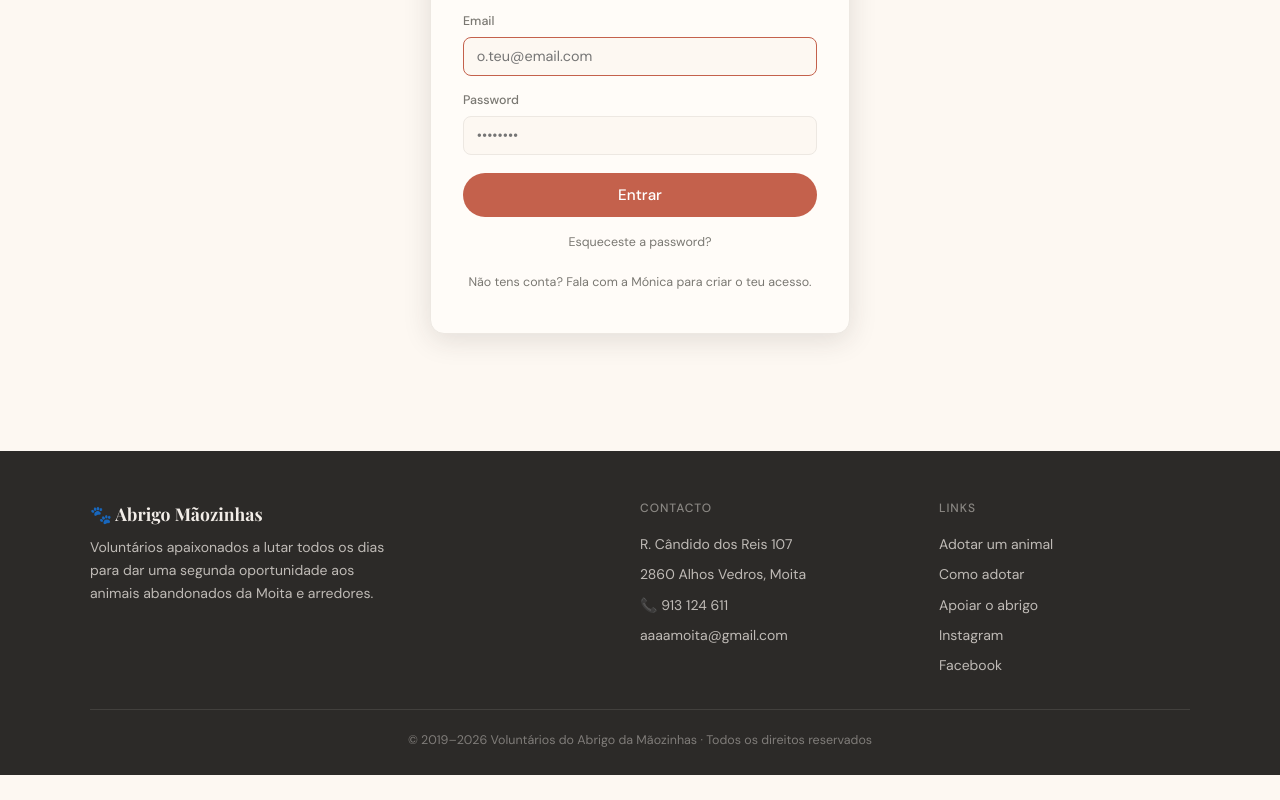
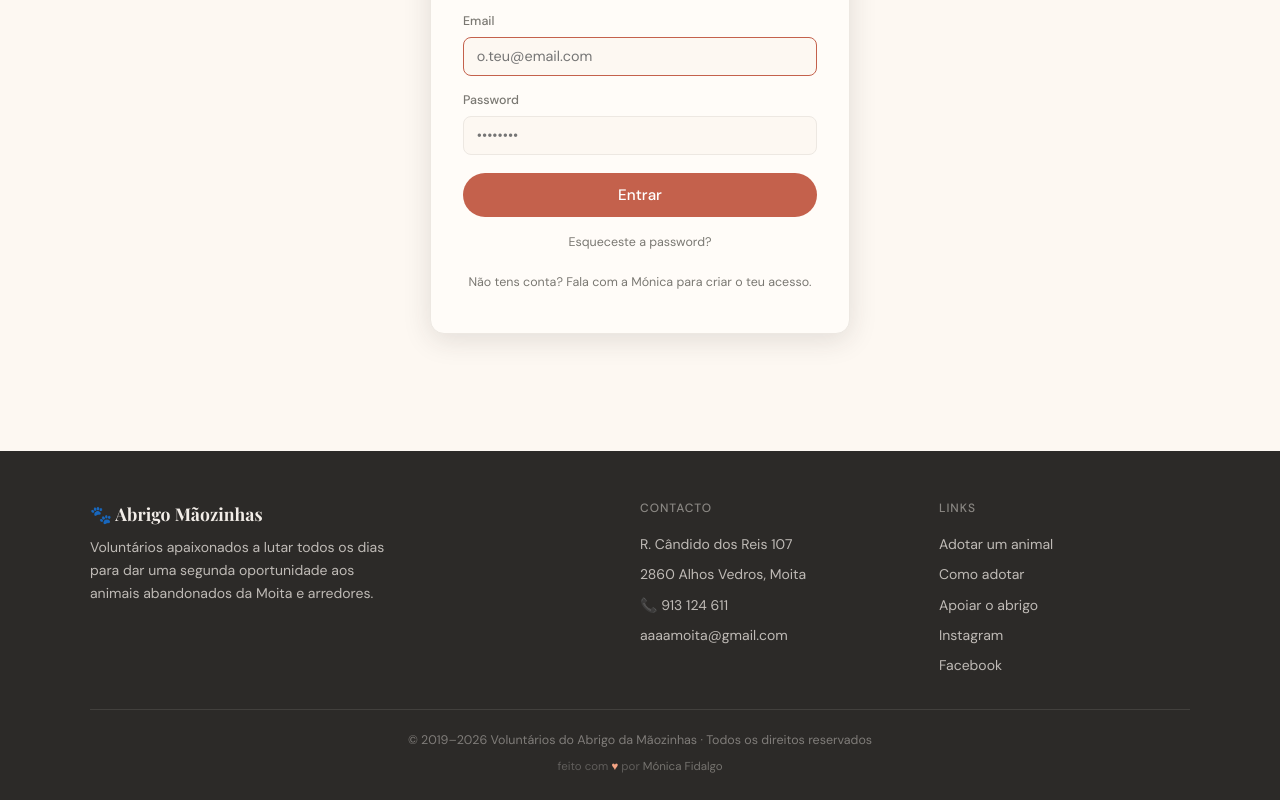
Before and after one commit to MonicaFidalgo/maozinhas, a React (Vite) app: page /admin/login in a window 1280 px wide. Shown: the part 368-1168 px from the top of the page. Before the commit the page ends 1143 px from the top, so only its background shows below. Built offline with nearby package versions, Linux system fonts and the light colour scheme; no server answers.

Commit message:
add dev link

```diff
--- a/src/components/Footer.jsx
+++ b/src/components/Footer.jsx
@@ -60,6 +60,12 @@ export default function Footer() {
           © 2019–{new Date().getFullYear()} Voluntários do Abrigo da Mãozinhas ·
           Todos os direitos reservados
         </span>
+        <span className={styles.credit}>
+          feito com <span className={styles.heart}>♥</span> por{" "}
+          <a href="https://monicafidalgo.dev/" target="_blank" rel="noreferrer">
+            Mónica Fidalgo
+          </a>
+        </span>
       </div>
     </footer>
   );
--- a/src/components/Footer.module.css
+++ b/src/components/Footer.module.css
@@ -31,7 +31,12 @@
   border-top: 1px solid rgba(253,248,242,.1);
   font-size: .78rem; color: rgba(253,248,242,.4);
   text-align: center;
+  display: flex; flex-direction: column; gap: .4rem;
 }
+.credit { font-size: .72rem; color: rgba(253,248,242,.25); }
+.credit a { color: rgba(253,248,242,.35); text-decoration: none; transition: color .15s; }
+.credit:hover a { color: #F5A484; }
+.heart { color: #F5A484; }
 @media (max-width: 700px) {
   .inner { grid-template-columns: 1fr; gap: 2rem; }
 }
```
